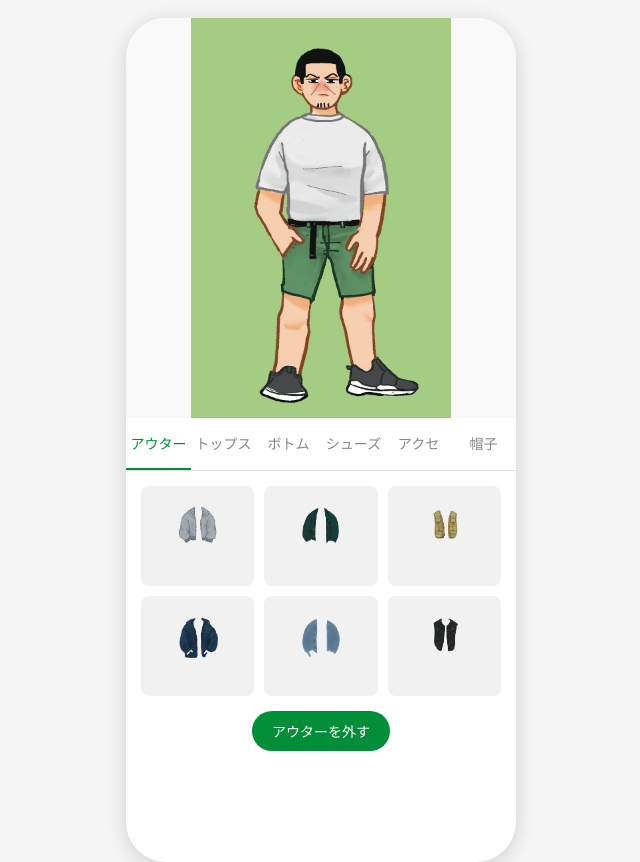
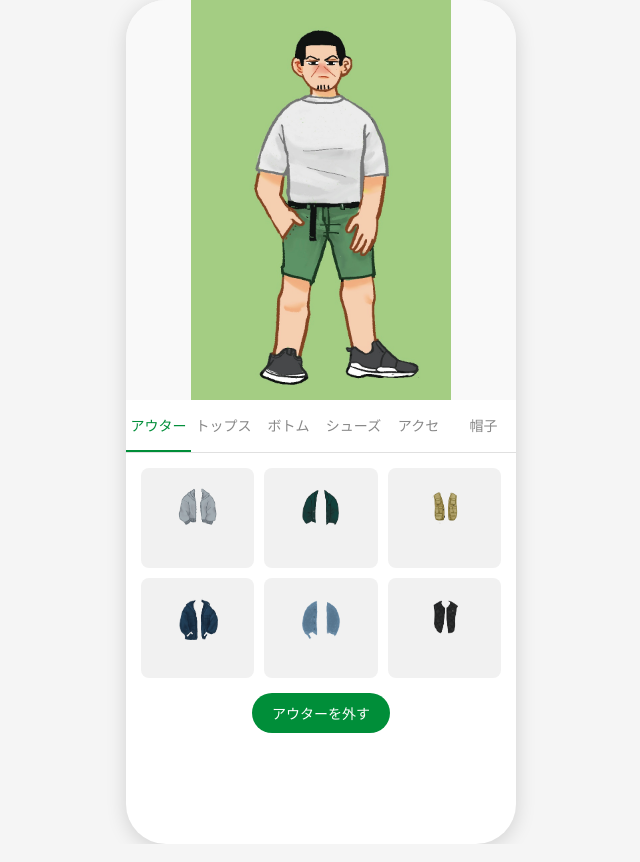
Before and after one commit to arata1126/arata1126, a plain HTML site: page secret-page1.html in a window 1280 px wide. Shown: the whole page, without its empty margins (319-959 px from the left). Drawn offline with Linux system fonts and the light colour scheme.

Commit message:
Update secret-page1.html

```diff
--- a/secret-page1.html
+++ b/secret-page1.html
@@ -7,7 +7,7 @@
   <style>
     * {
       box-sizing: border-box;
-      margin-top: 50pxs;
+      margin: 0;
       padding: 0;
       font-family: 'Helvetica Neue', Arial, sans-serif;
     }
@@ -17,8 +17,7 @@
       display: flex;
       justify-content: center;
       align-items: center;
-      height: 100vh;
-      margin-top: 40px;
+      height: 100%;
     }
 
     .game-container {
```
